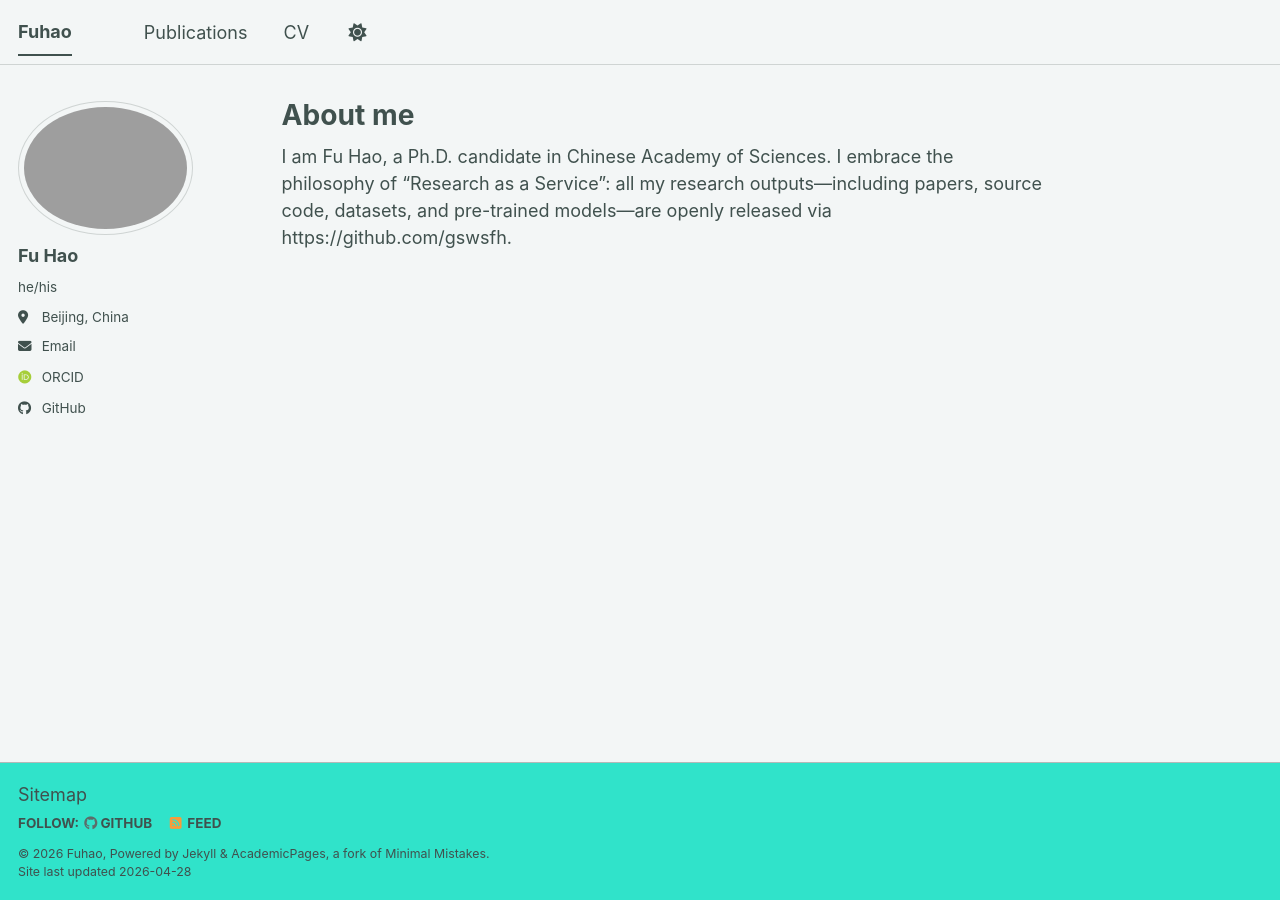
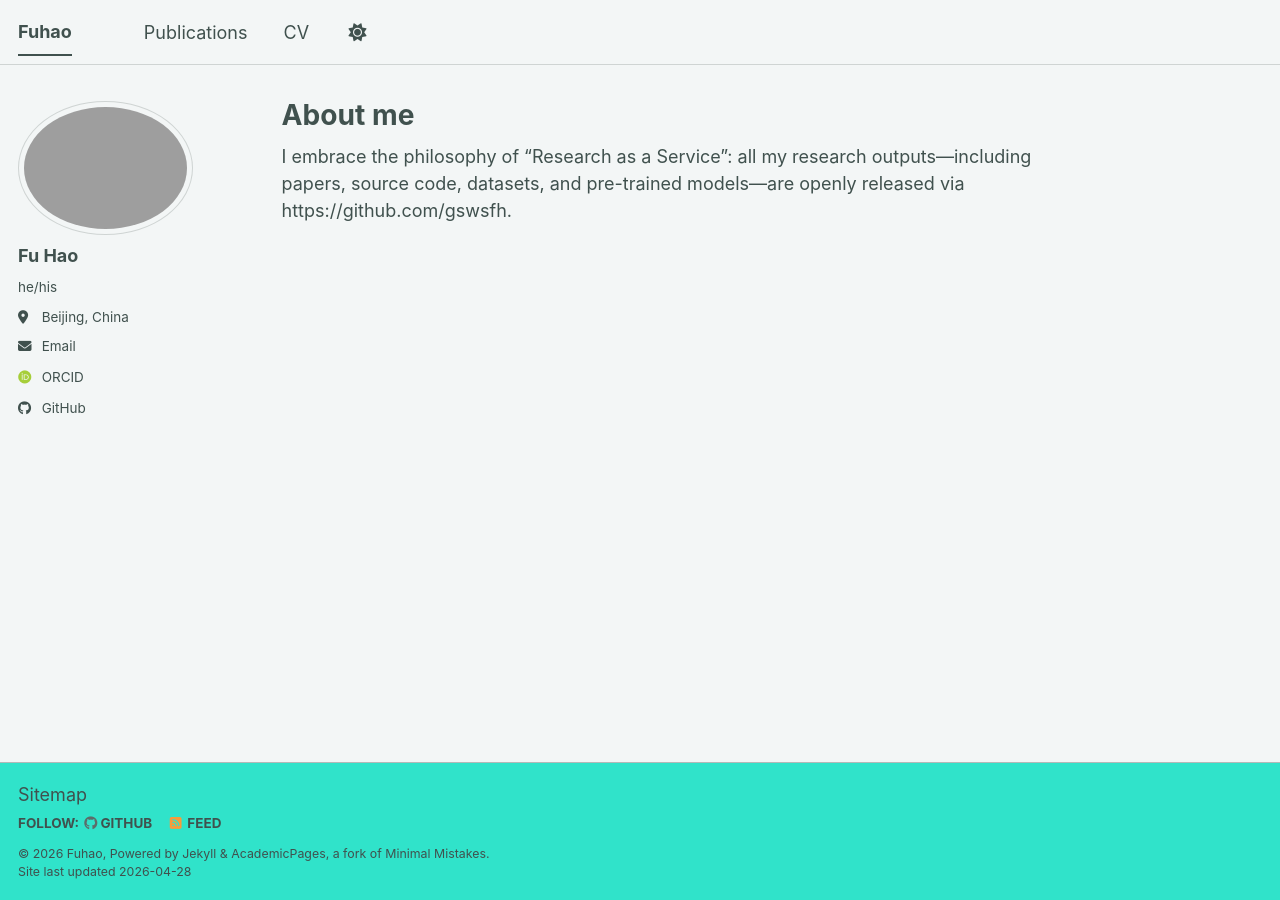
Before and after one commit to gswsfh/gswsfh.github.io, a Jekyll site: the page built from _pages/about.md, in a window 1280 px wide. Built offline with Jekyll 4.4.1, drawn with Linux system fonts in a browser that asks for light colours; some web fonts are replaced; a script bundle is joined from its source files by our own code; library files that are not in the unit come from our copies.

```diff
--- a/_pages/about.md
+++ b/_pages/about.md
@@ -6,4 +6,4 @@
   - /about/
   - /about.html
 ---
-I am Fu Hao, a Ph.D. candidate in Chinese Academy of Sciences. I embrace the philosophy of "Research as a Service": all my research outputs—including papers, source code, datasets, and pre-trained models—are openly released via https://github.com/gswsfh.
+ I embrace the philosophy of "Research as a Service": all my research outputs—including papers, source code, datasets, and pre-trained models—are openly released via https://github.com/gswsfh.
```
